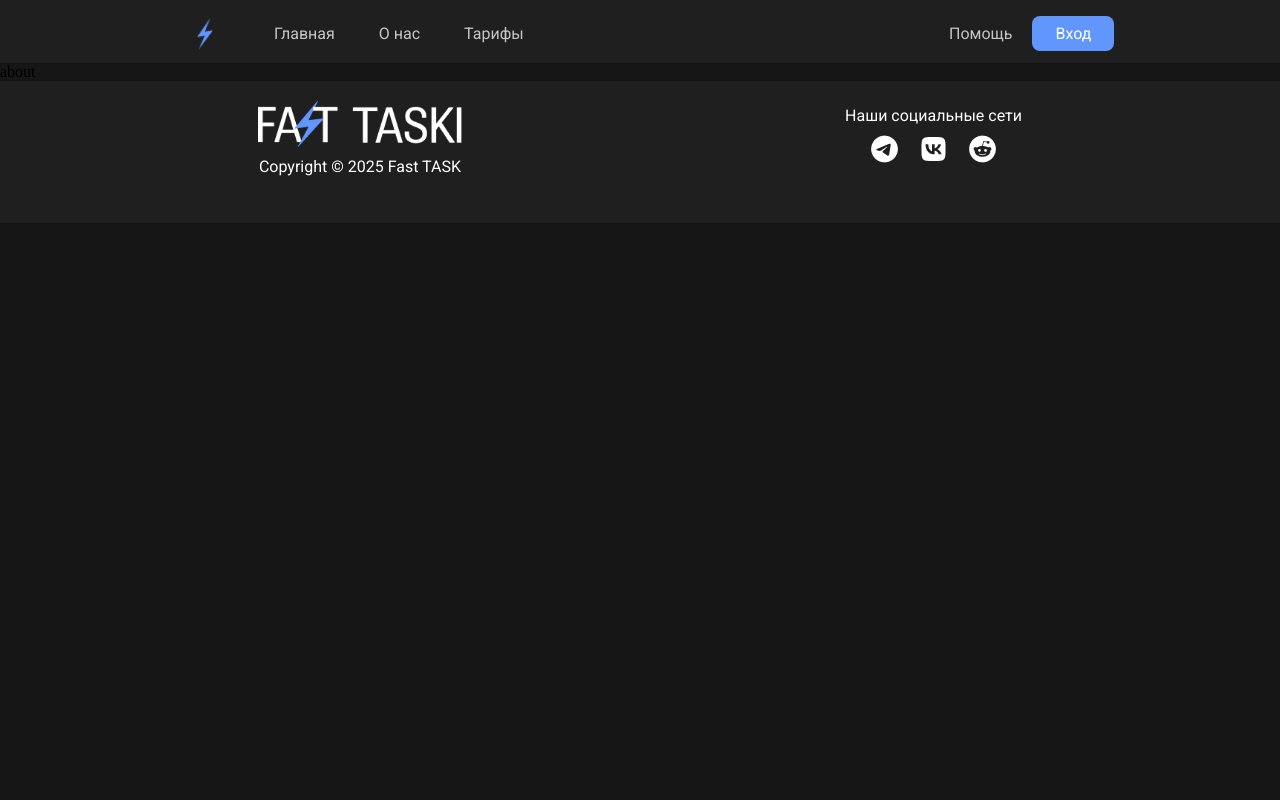
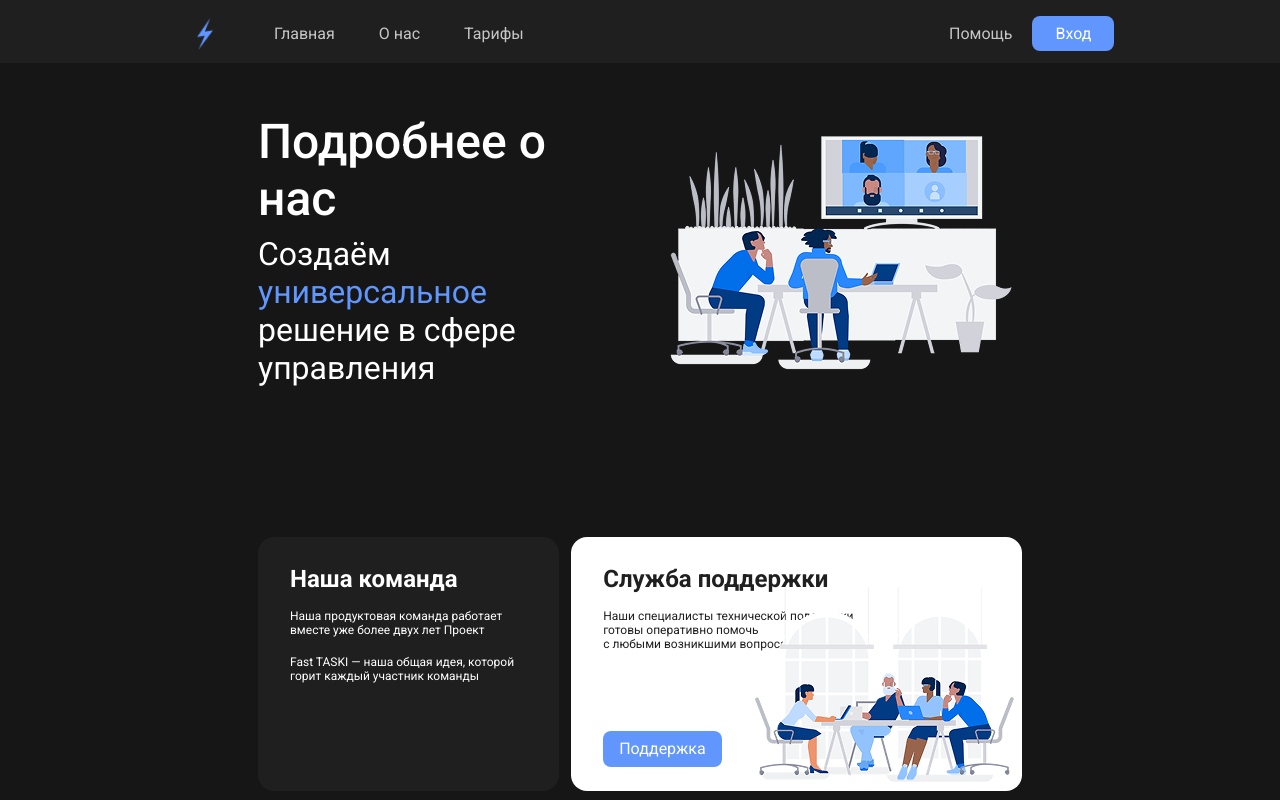
Before and after one commit to xddprog/fast_taski, a React (Vite) app in the folder frontend/: page /about in a window 1280 px wide. Shown: the top 800 px of the page. Built offline with nearby package versions, Linux system fonts and the light colour scheme.

Commit message:
creation of about page

```diff
--- /dev/null
+++ b/frontend/src/components/AboutPanel/AboutPanel.module.scss
@@ -0,0 +1,99 @@
+$font-name: "Roboto", sans-serif;
+
+.aboutPanelBlock {
+  display: flex;
+  height: 294px;
+  display: flex;
+  padding: 16px 258px 49px 258px;
+  justify-content: space-between;
+  align-items: center;
+  gap: 12px;
+  margin-bottom: 120px;
+}
+
+.aboutPanelText {
+  display: flex;
+  width: 362px;
+  height: 254px;
+  padding: 28px 32px 24px 32px;
+  flex-direction: column;
+  align-items: flex-start;
+  border-radius: 16px;
+  background: #1f1f1f;
+
+  h1 {
+    color: #fff;
+    font-family: $font-name;
+    font-size: 24px;
+    font-style: normal;
+    font-weight: 700;
+    line-height: normal;
+    margin-bottom: 16px;
+  }
+
+  p {
+    color: #fff;
+    font-family: $font-name;
+    font-size: 12px;
+    font-style: normal;
+    font-weight: 400;
+    line-height: normal;
+  }
+}
+
+.supportBlock {
+  position: relative;
+  display: flex;
+  width: 550px;
+  height: 254px;
+  padding: 28px 32px 24px 32px;
+  flex-direction: column;
+  justify-content: space-between;
+  align-items: flex-start;
+  border-radius: 16px;
+  background: #fff;
+
+  h1 {
+    color: #1f1f1f;
+    font-family: $font-name;
+    font-size: 24px;
+    font-style: normal;
+    font-weight: 700;
+    line-height: normal;
+    margin-bottom: 16px;
+  }
+
+  p {
+    color: #1f1f1f;
+    font-family: $font-name;
+    font-size: 12px;
+    font-style: normal;
+    font-weight: 400;
+    line-height: normal;
+    margin-bottom: 80px;
+  }
+
+  button {
+    display: flex;
+    height: 36px;
+    padding: 8px 16px;
+    justify-content: center;
+    align-items: center;
+    gap: 8px;
+    border-radius: 8px;
+    background: #6096fd;
+    border: none;
+    color: #fff;
+    font-family: $font-name;
+    font-size: 16px;
+    font-style: normal;
+    font-weight: 400;
+    line-height: normal;
+  }
+
+  img {
+    position: absolute;
+    bottom: 0;
+    right: 0;
+  }
+}
--- /dev/null
+++ b/frontend/src/components/AboutPanel/AboutPanel.tsx
@@ -0,0 +1,33 @@
+import styles from "./AboutPanel.module.scss";
+
+const AboutPanel: React.FC = () => {
+  return (
+    <div className={styles.aboutPanelBlock}>
+      <div className={styles.aboutPanelText}>
+        <h1>Наша команда</h1>
+        <p>
+          Наша продуктовая команда работает вместе уже более двух лет Проект
+        </p>
+        <br />
+        <p>
+          Fast TASKI — наша общая идея, которой горит каждый участник команды
+        </p>
+      </div>
+      <div className={styles.supportBlock}>
+        <div className={styles.supportBlockText}>
+          <h1>Служба поддержки</h1>
+          <p>
+            Наши специалисты технической поддержки
+            <br />
+            готовы оперативно помочь
+            <br />с любыми возникшими вопросами
+          </p>
+          <button>Поддержка</button>
+        </div>
+        <img src="/images/aboutPanel_img.png" />
+      </div>
+    </div>
+  );
+};
+
+export default AboutPanel;
--- /dev/null
+++ b/frontend/src/components/AboutText/AboutText.module.scss
@@ -0,0 +1,39 @@
+$font-name: "Roboto", sans-serif;
+
+.aboutBlock {
+  display: inline-flex;
+  height: 294px;
+  display: flex;
+  padding: 16px 258px 49px 258px;
+  justify-content: space-between;
+  align-items: center;
+  gap: 106px;
+  margin: 56px 0 120px 0;
+}
+
+.aboutText {
+  width: 50%;
+
+  h1 {
+    color: #fff;
+    font-family: $font-name;
+    font-size: 48px;
+    font-style: normal;
+    font-weight: 500;
+    line-height: normal;
+    margin-bottom: 8px;
+  }
+
+  p {
+    color: #fff;
+    font-family: $font-name;
+    font-size: 32px;
+    font-style: normal;
+    font-weight: 400;
+    line-height: normal;
+  }
+
+  span {
+    color: #6096fd;
+  }
+}
--- /dev/null
+++ b/frontend/src/components/AboutText/AboutText.tsx
@@ -0,0 +1,17 @@
+import styles from "./AboutText.module.scss";
+
+const AboutText: React.FC = () => {
+  return (
+    <div className={styles.aboutBlock}>
+      <div className={styles.aboutText}>
+        <h1>Подробнее о нас</h1>
+        <p>
+          Создаём <span>универсальное</span> решение в сфере управления
+        </p>
+      </div>
+      <img src="/images/about_img.png" />
+    </div>
+  );
+};
+
+export default AboutText;
--- a/frontend/src/pages/About.tsx
+++ b/frontend/src/pages/About.tsx
@@ -1,5 +1,13 @@
+import AboutPanel from "../components/AboutPanel/AboutPanel";
+import AboutText from "../components/AboutText/AboutText";
+
 const Home: React.FC = () => {
-  return <>about</>;
+  return (
+    <>
+      <AboutText />
+      <AboutPanel />
+    </>
+  );
 };
 
 export default Home;
```
Also changed, not shown: frontend/public/images/aboutPanel_img.png (added), frontend/public/images/about_img.png (added).
